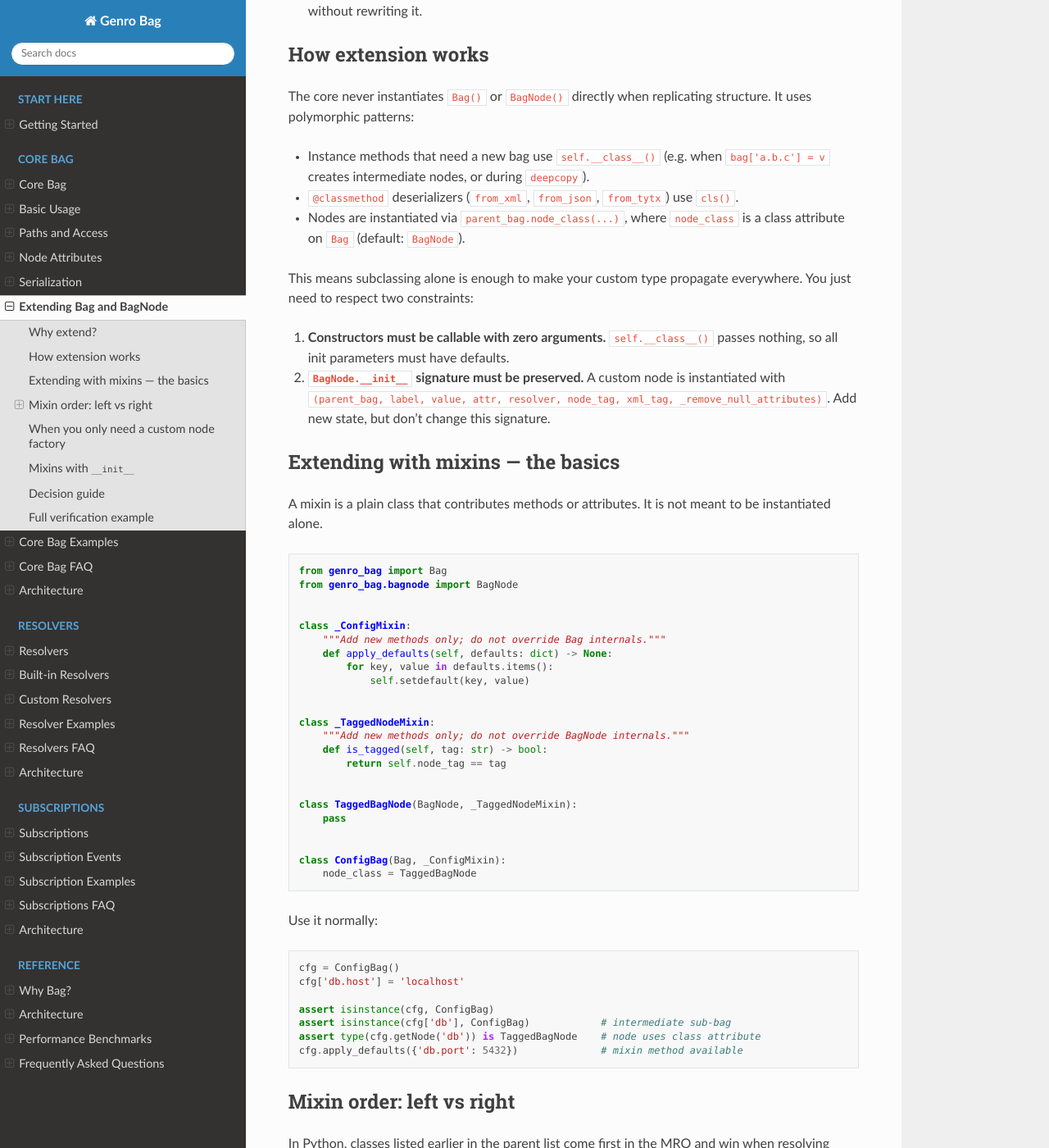
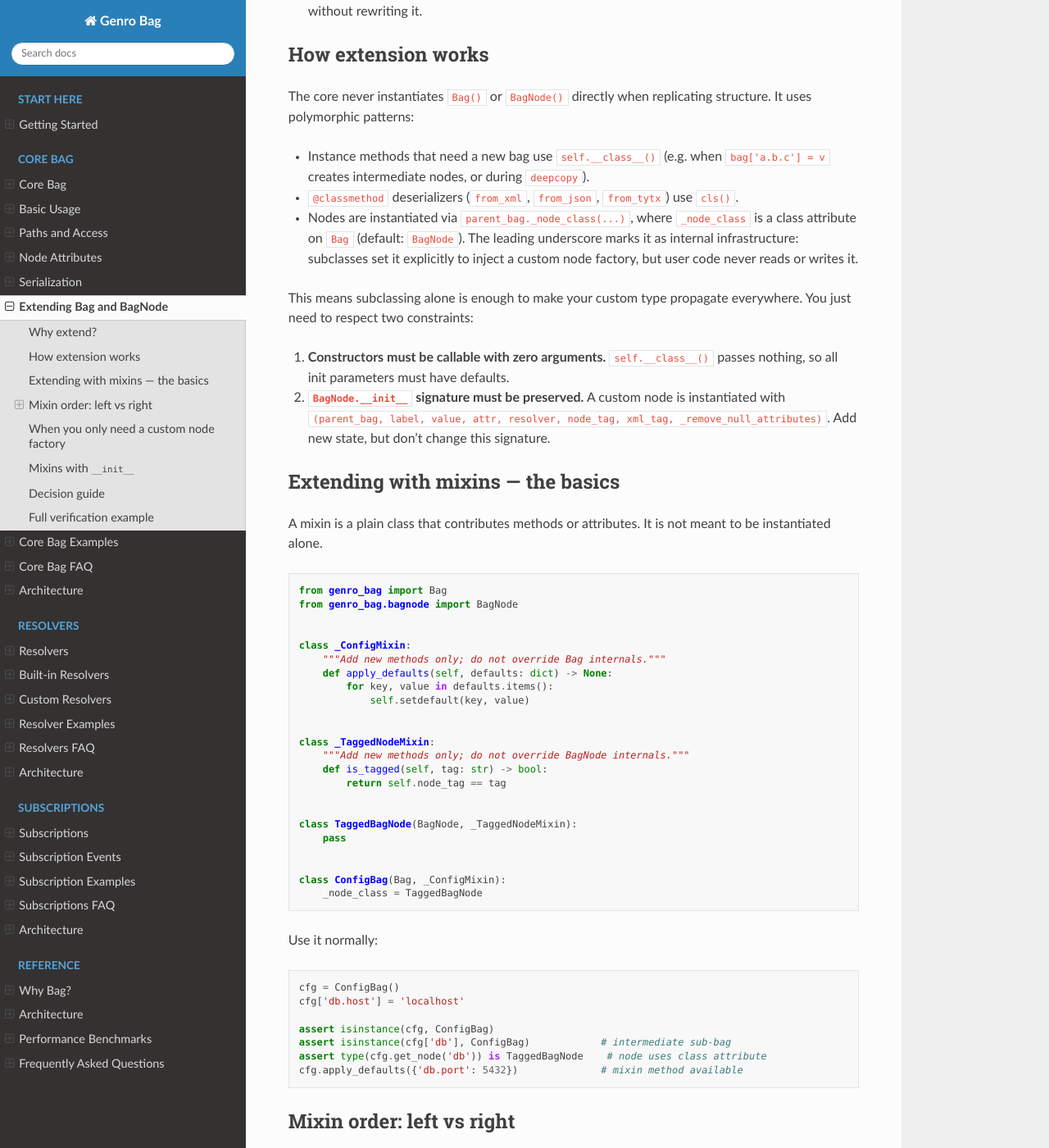
Before and after one commit to genropy/genro-bag, a Sphinx documentation site: the page built from docs/bag/extending.md, in a window 1280 px wide and 1400 px high, scrolled down 653 px. Shown: the whole window at 82% size. Built offline with Sphinx 7.4.7 and the Read the Docs theme 3.1.0, drawn with Linux system fonts in a browser that asks for light colours; some of the changed text lies outside the part shown.

Commit message:
refactor(bag): rename node_class to _node_class (closes #52)
The Bag.node_class attribute is internal infrastructure (a factory slot
for subclasses to inject a custom BagNode type), not a user-facing API.
Renaming it to _node_class aligns the name with the existing internal
convention (_backref, _parent, _parent_node, _nodes, _attr) and removes
friction in downstream layers that use __getattribute__ to dispatch
domain-specific names: anything that already excludes underscore-prefixed
attributes from custom dispatch now handles it automatically.

The attribute remains an explicit subclass extension point; the
underscore signals "user code does not read or write this", not
"private, do not touch".

Doc updated in docs/bag/extending.md (rename + a sentence on the
underscore convention). Test suite untouched (no test referenced
node_class). Smoke-tested end-to-end: subclassing with _node_class
propagates the custom node type through set_item, intermediate node
auto-creation, deep paths and deepcopy.

````diff
--- a/docs/bag/extending.md
+++ b/docs/bag/extending.md
@@ -20,7 +20,7 @@ The core never instantiates `Bag()` or `BagNode()` directly when replicating str
 
 - Instance methods that need a new bag use `self.__class__()` (e.g. when `bag['a.b.c'] = v` creates intermediate nodes, or during `deepcopy`).
 - `@classmethod` deserializers (`from_xml`, `from_json`, `from_tytx`) use `cls()`.
-- Nodes are instantiated via `parent_bag.node_class(...)`, where `node_class` is a class attribute on `Bag` (default: `BagNode`).
+- Nodes are instantiated via `parent_bag._node_class(...)`, where `_node_class` is a class attribute on `Bag` (default: `BagNode`). The leading underscore marks it as internal infrastructure: subclasses set it explicitly to inject a custom node factory, but user code never reads or writes it.
 
 This means subclassing alone is enough to make your custom type propagate everywhere. You just need to respect two constraints:
 
@@ -54,7 +54,7 @@ class TaggedBagNode(BagNode, _TaggedNodeMixin):
 
 
 class ConfigBag(Bag, _ConfigMixin):
-    node_class = TaggedBagNode
+    _node_class = TaggedBagNode
 ```
 
 Use it normally:
@@ -65,7 +65,7 @@ cfg['db.host'] = 'localhost'
 
 assert isinstance(cfg, ConfigBag)
 assert isinstance(cfg['db'], ConfigBag)            # intermediate sub-bag
-assert type(cfg.getNode('db')) is TaggedBagNode    # node uses class attribute
+assert type(cfg.get_node('db')) is TaggedBagNode    # node uses class attribute
 cfg.apply_defaults({'db.port': 5432})              # mixin method available
 ```
 
@@ -92,7 +92,7 @@ class ConfigBag(_ConfigMixin, Bag):    # mixin first, Bag second
 ```
 
 - The mixin **can** override methods and attributes of `Bag`.
-- Use this only when the override is a deliberate design choice — for example, a reusable mixin that carries a default `node_class` you want to apply across multiple subclasses.
+- Use this only when the override is a deliberate design choice — for example, a reusable mixin that carries a default `_node_class` you want to apply across multiple subclasses.
 - Risk: any name clash, even unintentional, will silently shadow `Bag` behavior.
 
 ### Quick comparison
@@ -102,27 +102,27 @@ class ConfigBag(_ConfigMixin, Bag):    # mixin first, Bag second
 | Can override `Bag` methods | No | Yes |
 | Safe against accidental name clashes | Yes | No |
 | Right choice for "add helpers" | ✓ | ✗ |
-| Right choice for "the mixin owns a default like `node_class`" | ✗ | ✓ |
+| Right choice for "the mixin owns a default like `_node_class`" | ✗ | ✓ |
 
 ## When you only need a custom node factory
 
-If the only thing you want to change is the node type — no extra methods on the bag, no mixins — declare `node_class` directly on the subclass:
+If the only thing you want to change is the node type — no extra methods on the bag, no mixins — declare `_node_class` directly on the subclass:
 
 ```python
 class TaggedBag(Bag):
-    node_class = TaggedBagNode
+    _node_class = TaggedBagNode
 ```
 
-That's it. No mixins, no MRO concerns. `TaggedBag.node_class` resolves to `TaggedBagNode` because the subclass itself is always before `Bag` in the MRO, regardless of any other parents.
+That's it. No mixins, no MRO concerns. `TaggedBag._node_class` resolves to `TaggedBagNode` because the subclass itself is always before `Bag` in the MRO, regardless of any other parents.
 
 The same applies when you combine a "right-side" mixin with a node override:
 
 ```python
 class ConfigBag(Bag, _ConfigMixin):
-    node_class = TaggedBagNode      # explicit, single line
+    _node_class = TaggedBagNode      # explicit, single line
 ```
 
-The override is visible at a glance when reading `ConfigBag`, and the mixin stays harmless because it cannot reach the `node_class` slot ahead of the subclass itself.
+The override is visible at a glance when reading `ConfigBag`, and the mixin stays harmless because it cannot reach the `_node_class` slot ahead of the subclass itself.
 
 ## Mixins with `__init__`
 
@@ -145,10 +145,10 @@ class CachedBag(Bag, _CachingMixin):
 
 | What you want | What to do |
 |---|---|
-| Only add helper methods to the bag | Mixin on the right, no `node_class` override |
-| Only change the node type | `node_class = MyNode` directly on the subclass |
-| Add helpers **and** custom nodes | Mixin on the right + `node_class` override on the subclass |
-| Mixin must impose a shared default (e.g. its own `node_class`) | Mixin on the left, deliberately |
+| Only add helper methods to the bag | Mixin on the right, no `_node_class` override |
+| Only change the node type | `_node_class = MyNode` directly on the subclass |
+| Add helpers **and** custom nodes | Mixin on the right + `_node_class` override on the subclass |
+| Mixin must impose a shared default (e.g. its own `_node_class`) | Mixin on the left, deliberately |
 | Per-instance state | Mixin with `__init__` calling `super().__init__(*args, **kwargs)` |
 
 ## Full verification example
@@ -175,7 +175,7 @@ class TaggedBagNode(BagNode, _TaggedNodeMixin):
 
 
 class ConfigBag(Bag, _ConfigMixin):
-    node_class = TaggedBagNode
+    _node_class = TaggedBagNode
 
 
 cfg = ConfigBag()
@@ -186,15 +186,15 @@ cfg['db.port'] = 5432
 assert isinstance(cfg['db'], ConfigBag)
 
 # Custom node class is used for every node
-assert type(cfg.getNode('db')) is TaggedBagNode
-assert type(cfg['db'].getNode('host')) is TaggedBagNode
+assert type(cfg.get_node('db')) is TaggedBagNode
+assert type(cfg['db'].get_node('host')) is TaggedBagNode
 
 # Mixin methods are available on bag and node
 cfg.apply_defaults({'db.timeout': 30})
-assert cfg.getNode('db').is_tagged('config') is False
+assert cfg.get_node('db').is_tagged('config') is False
 
 # Deepcopy preserves the custom types
 cfg2 = copy.deepcopy(cfg)
 assert isinstance(cfg2, ConfigBag)
-assert type(cfg2.getNode('db')) is TaggedBagNode
+assert type(cfg2.get_node('db')) is TaggedBagNode
 ```
--- a/pyproject.toml
+++ b/pyproject.toml
@@ -7,7 +7,7 @@ build-backend = "hatchling.build"
 
 [project]
 name = "genro-bag"
-version = "0.18.3"
+version = "0.18.4"
 description = "Modernized bag system for the Genropy framework - hierarchical data container with XML serialization"
 readme = "README.md"
 license = "Apache-2.0"
--- a/src/genro_bag/__init__.py
+++ b/src/genro_bag/__init__.py
@@ -21,7 +21,7 @@ from genro_bag.bag import Bag, BagException
 from genro_bag.bagnode import BagNode, BagNodeContainer, BagNodeException
 from genro_bag.resolver import BagResolver, BagSyncResolver
 
-__version__ = "0.18.3"
+__version__ = "0.18.4"
 
 __all__ = [
     "Bag",
````
Also changed, not shown: 2 other files.
